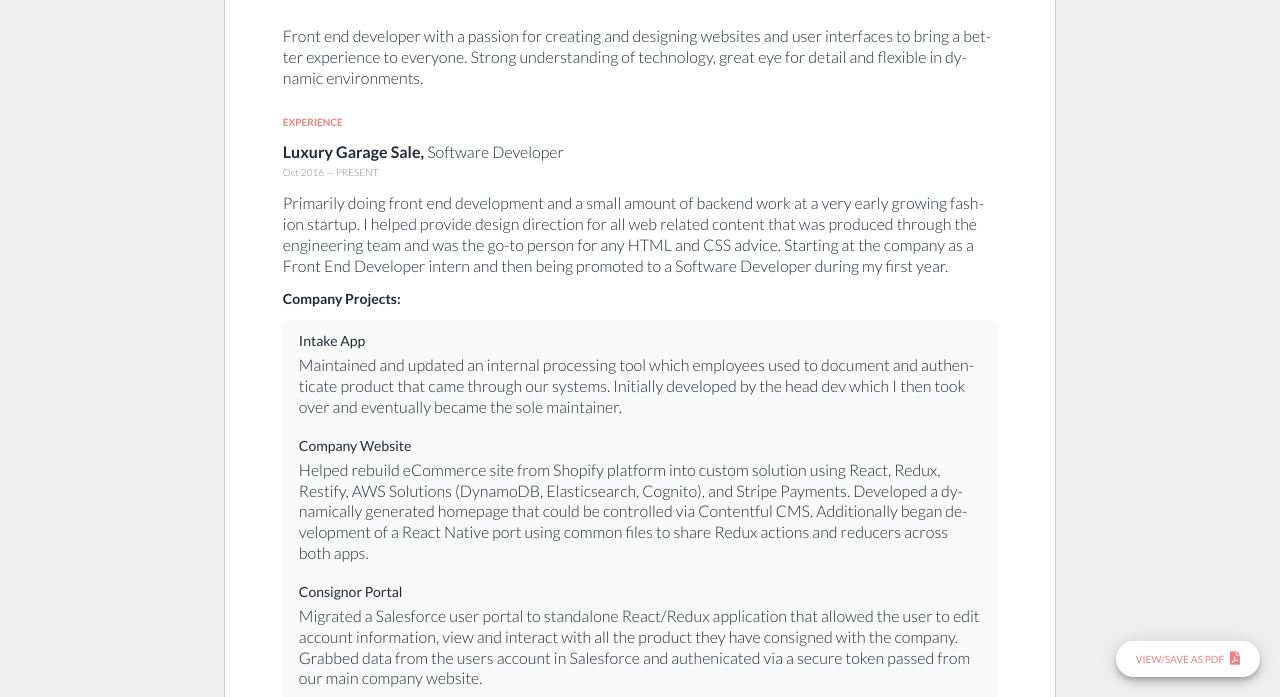
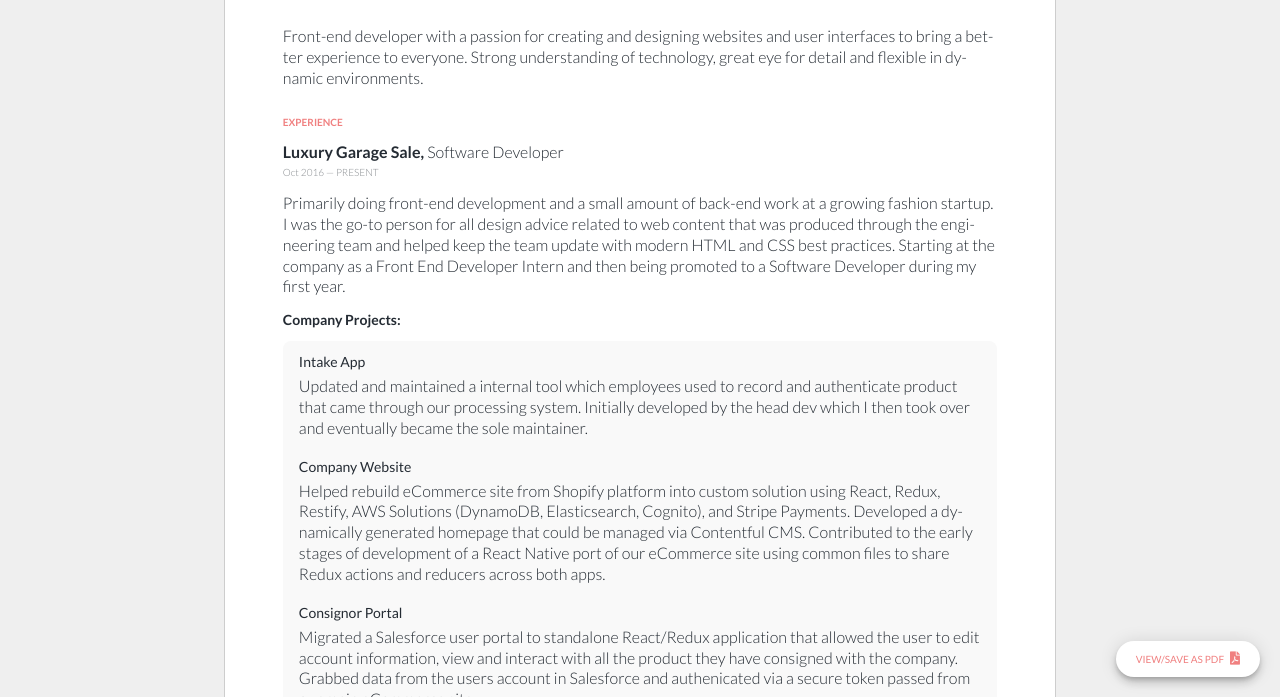
Before and after one commit to bsansone/resume, a plain HTML site: page index.html in a window 1280 px wide. Shown: the part 103-800 px from the top of the page. Drawn offline with Linux system fonts and the light colour scheme.

Commit message:
Writing better words :)

```diff
--- a/index.html
+++ b/index.html
@@ -29,7 +29,7 @@
       </header>
       <article id="summary">
         <p>
-          Front end developer with a passion for creating and designing websites
+          Front-end developer with a passion for creating and designing websites
           and user interfaces to bring a better experience to everyone. Strong
           understanding of technology, great eye for detail and flexible in
           dynamic environments.
@@ -41,32 +41,32 @@
           <h4>Luxury Garage Sale, <span>Software Developer</span></h4>
           <span class="date">Oct 2016 — PRESENT</span>
           <p class="company-summary">
-            Primarily doing front end development and a small amount of backend
-            work at a very early growing fashion startup. I helped provide
-            design direction for all web related content that was produced
-            through the engineering team and was the go-to person for any HTML
-            and CSS advice. Starting at the company as a Front End Developer
-            intern and then being promoted to a Software Developer during my
-            first year.
+            Primarily doing front-end development and a small amount of back-end
+            work at a growing fashion startup. I was the go-to person for all
+            design advice related to web content that was produced through the
+            engineering team and helped keep the team update with modern HTML
+            and CSS best practices. Starting at the company as a Front End
+            Developer Intern and then being promoted to a Software Developer
+            during my first year.
           </p>
           <h5 class="bold">Company Projects:</h5>
           <dl class="company-projects">
             <dt class="normal">Intake App</dt>
             <dd>
-              Maintained and updated an internal processing tool which employees
-              used to document and authenticate product that came through our
-              systems. Initially developed by the head dev which I then took
-              over and eventually became the sole maintainer.
+              Updated and maintained a internal tool which employees used to
+              record and authenticate product that came through our processing
+              system. Initially developed by the head dev which I then took over
+              and eventually became the sole maintainer.
             </dd>
             <dt class="normal">Company Website</dt>
             <dd>
               Helped rebuild eCommerce site from Shopify platform into custom
               solution using React, Redux, Restify, AWS Solutions (DynamoDB,
               Elasticsearch, Cognito), and Stripe Payments. Developed a
-              dynamically generated homepage that could be controlled via
-              Contentful CMS. Additionally began development of a React Native
-              port using common files to share Redux actions and reducers across
-              both apps.
+              dynamically generated homepage that could be managed via
+              Contentful CMS. Contributed to the early stages of development of
+              a React Native port of our eCommerce site using common files to
+              share Redux actions and reducers across both apps.
             </dd>
             <dt class="normal">Consignor Portal</dt>
             <dd>
@@ -74,8 +74,8 @@
               application that allowed the user to edit account information,
               view and interact with all the product they have consigned with
               the company. Grabbed data from the users account in Salesforce and
-              authenicated via a secure token passed from our main company
-              website.
+              authenicated via a secure token passed from our main eCommerce
+              site.
             </dd>
           </dl>
         </section>
```
